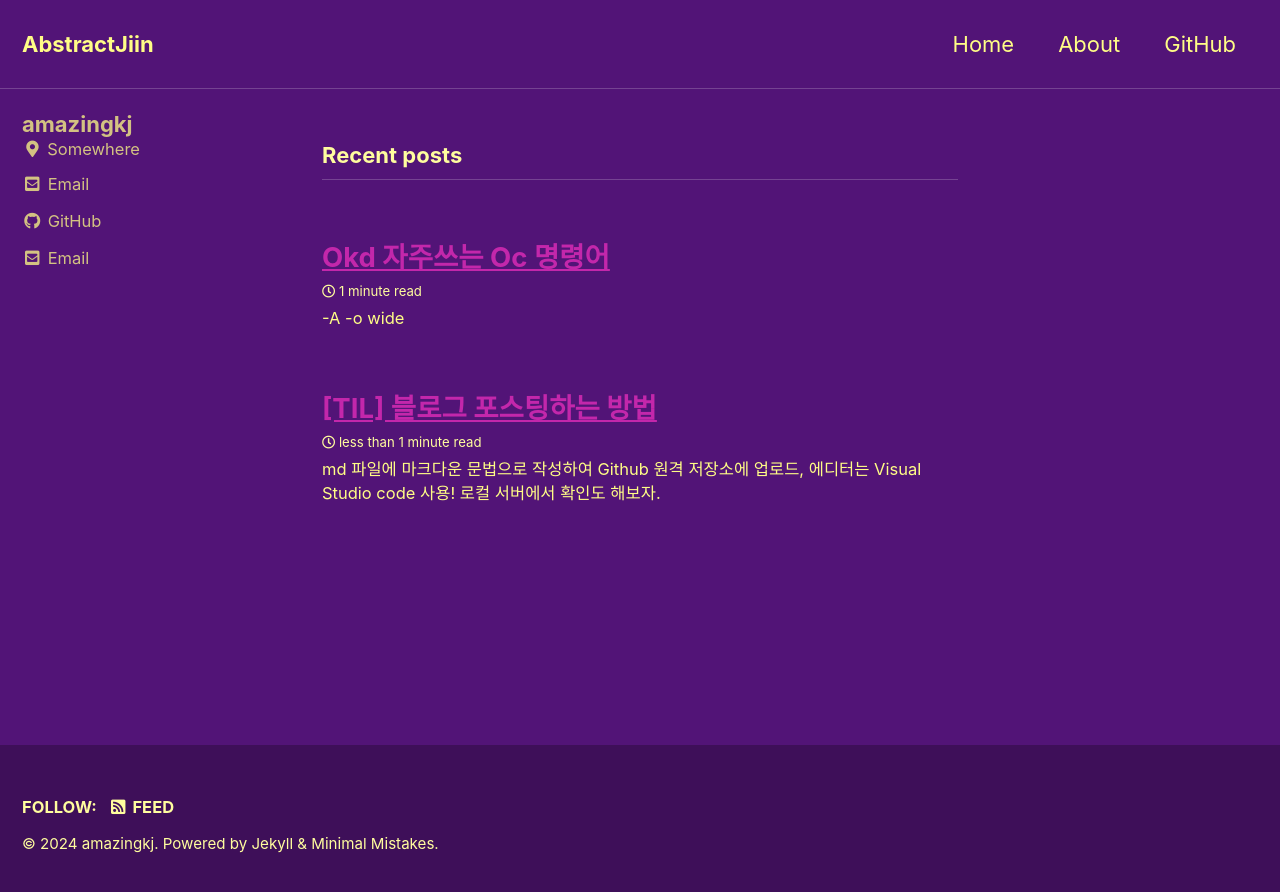
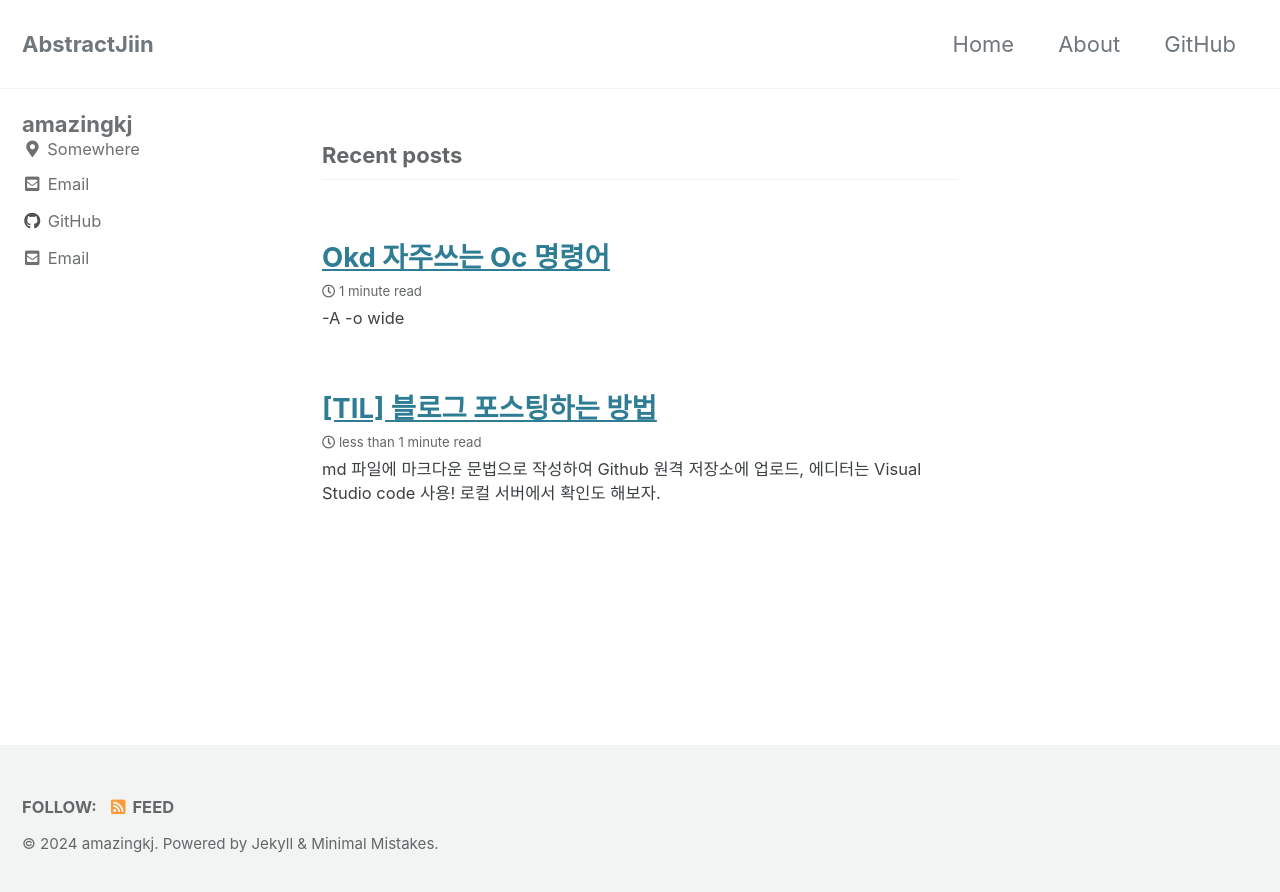
Before and after one commit to amazingkj/TIL, a Jekyll site: the page built from index.html, in a window 1280 px wide. Shown: the top 892 px of the page. Built offline with Jekyll 4.4.1, drawn with Linux system fonts in a browser that asks for light colours; cached includes are drawn as plain includes; the list of posts is cut into pages by our own code.

Commit message:
blog 수정

```diff
--- a/_config.yml
+++ b/_config.yml
@@ -12,7 +12,7 @@
 
 # theme                  : "minimal-mistakes-jekyll"
 # remote_theme           : "mmistakes/minimal-mistakes"
-minimal_mistakes_skin    : "plum" #"default" "air", "aqua", "contrast", "dark", "dirt", "neon", "mint", "plum", "sunrise"
+minimal_mistakes_skin    : "default" #"default" "air", "aqua", "contrast", "dark", "dirt", "neon", "mint", "plum", "sunrise"
 
 # Site Settings
 locale                   : "en-US"
```
